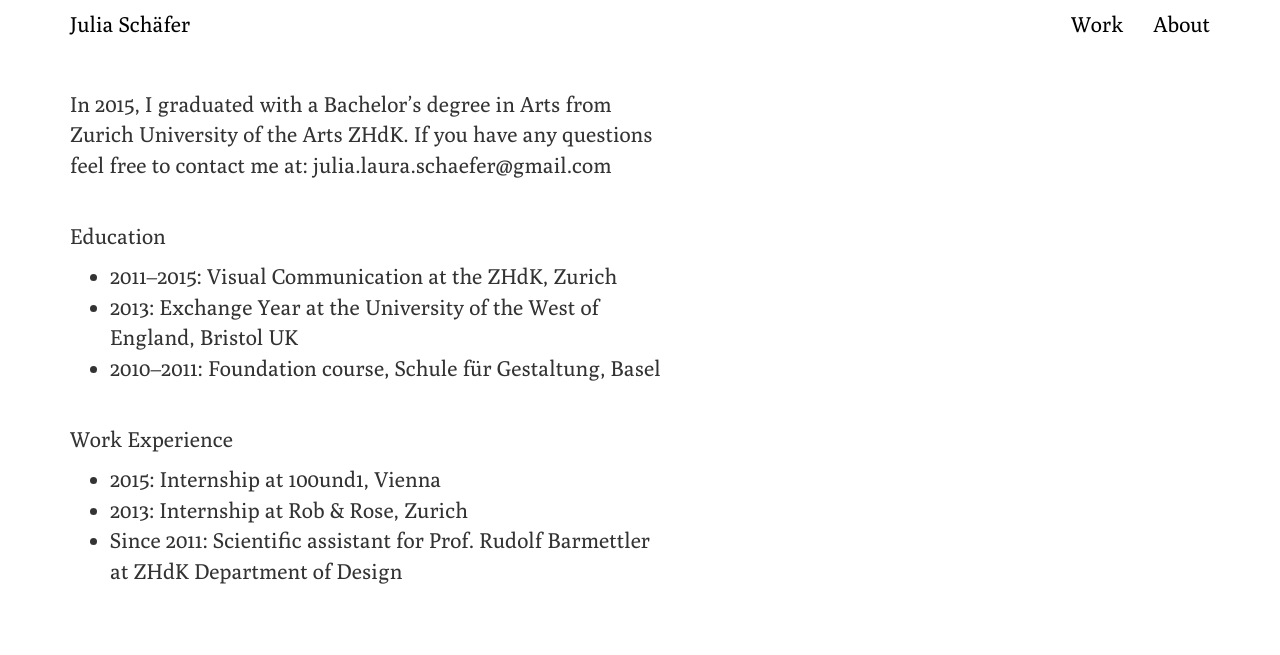
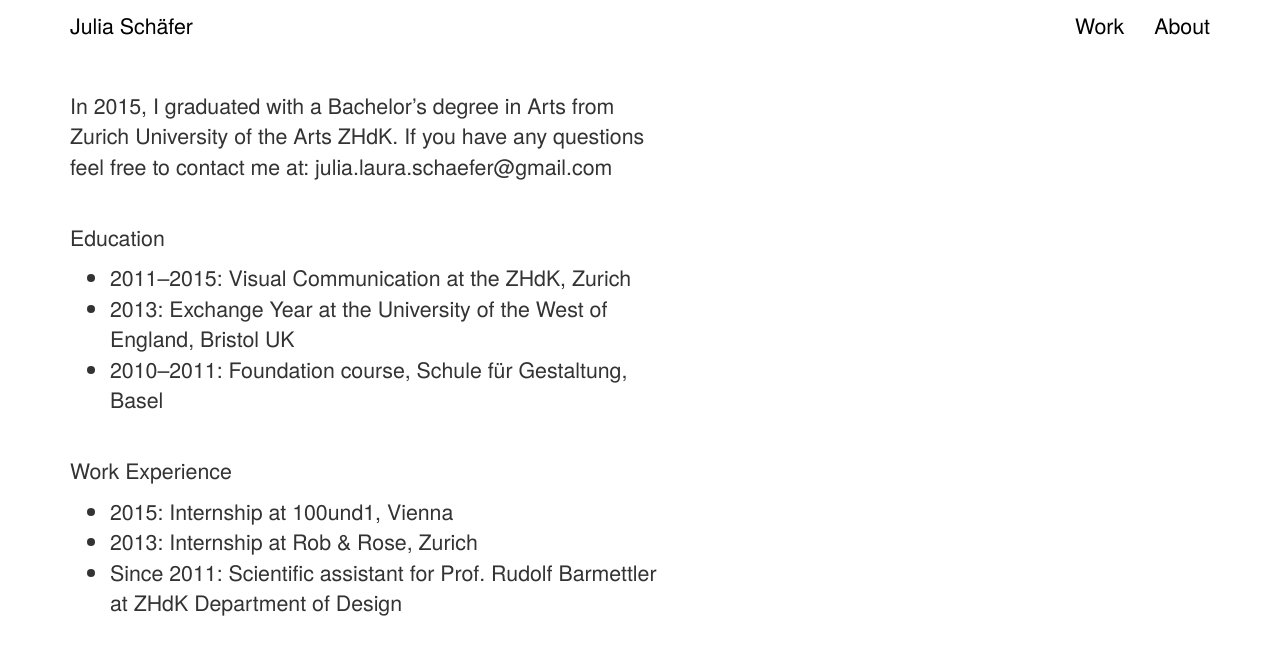
Before and after one commit to juliaschaefer/juliaschaefer.github.io, a Jekyll site: the page built from about.md, in a window 1280 px wide. Shown: the top 655 px of the page. Built offline with Jekyll 4.4.1, drawn with Linux system fonts in a browser that asks for light colours.

Commit message:
changed font

```diff
--- a/css/frontpage.css
+++ b/css/frontpage.css
@@ -1,4 +1,6 @@
 html, body{
+
+  font-family: 'texgyreherosregular', sans-serif;
   border:0; margin:0; padding:0;
 }
 
@@ -33,7 +35,6 @@ html, body{
 }
 
 .menu {
-  font-family: 'texgyreherosregular', sans-serif;
   font-size: 1.8em;
   background-color: black;
   width: 100vh;
```
